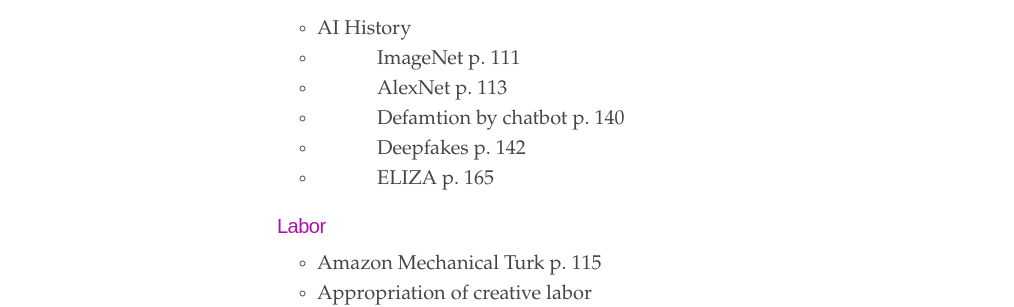
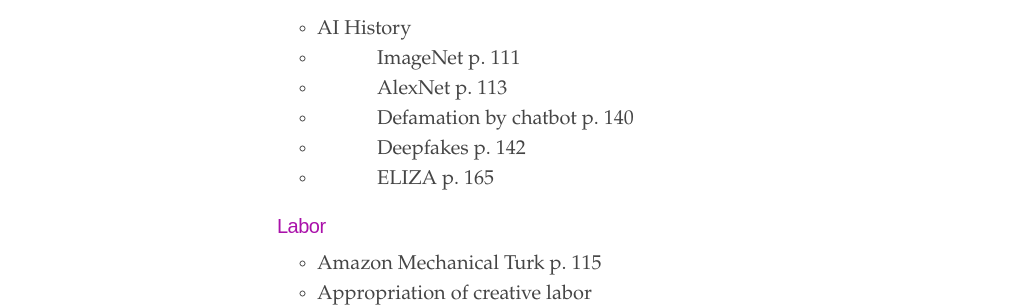
Before and after one commit to ylimem/ed, a Jekyll site: the page built from _texts/readinggroup.md, in a window 1280 px wide. Shown: the part 924-1231 px from the top of the page, without its empty margins (3-1017 px from the left). Built offline with Jekyll 4.4.1, drawn with Linux system fonts in a browser that asks for light colours.

Commit message:
corrected spelling error

```diff
--- a/_texts/readinggroup.md
+++ b/_texts/readinggroup.md
@@ -28,7 +28,7 @@
 - AI History
 - {:.indent-3} ImageNet p. 111
 - {:.indent-3} AlexNet p. 113
-- {:.indent-3} Defamtion by chatbot p. 140
+- {:.indent-3} Defamation by chatbot p. 140
 - {:.indent-3} Deepfakes p. 142
 - {:.indent-3} ELIZA p. 165
 
```
